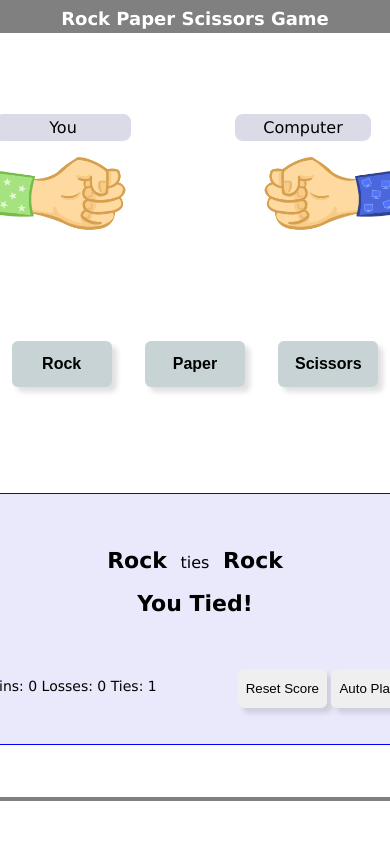
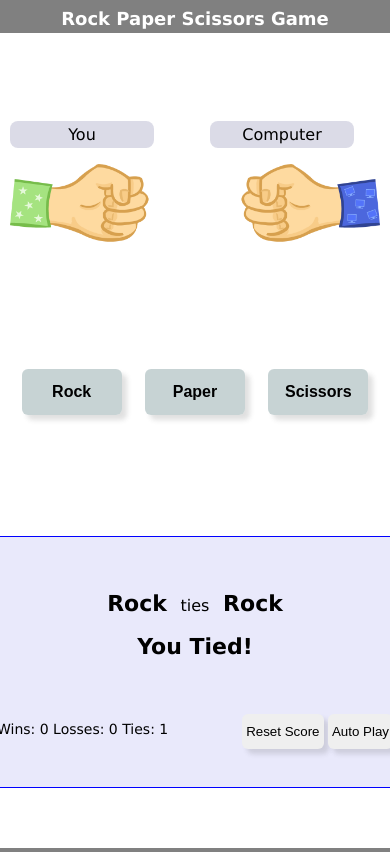
Before and after one commit to jovdim/Rock-Paper-Scissors-Game-Improved-, a plain HTML site: page Rock Paper Scissors Game/index.html in a window 390 px wide. Both pictures are taken after a click on the button "Rock". Shown: the top 852 px of the page. Drawn offline with Linux system fonts and the light colour scheme.

Commit message:
Update style.css

```diff
--- a/Rock Paper Scissors Game/style.css
+++ b/Rock Paper Scissors Game/style.css
@@ -220,6 +220,58 @@ span {
   }
 }
 
+@media only screen and (max-width: 460px) {
+  .main {
+    width: 452px;
+    height: 100vh;
+    border: gray solid 4px;
+  }
+  .js-stat {
+    width: 452px;
+    justify-content: space-around;
+  }
+  .img-quality {
+    width: 170px;
+  }
+  .status {
+    width: 370px;
+    margin: 0;
+    margin-top: 12px;
+  }
+.css-result{
+  margin-top: 12px;
+}
+
+
+  .js-del-btn,
+  .js-auto-play {
+    padding: 10px 4px;
+    text-align: center;
+    margin-top: 4px;
+  }
+  .child-descriptionTwo {
+    font-size: 14px;
+    display: flex;
+    justify-content: space-around;
+    align-items: center;
+
+  }
+  .main-btn-div{
+    width: 370px;
+    display: flex;
+    justify-content: space-around;
+  }
+  .js-scoring {
+    margin-right: 18px;
+  }
+  .description {
+    justify-content: space-evenly;
+   height: 250px;
+
+  }
+}
+
+
 
 @media only screen and (max-width: 350px) {
   .main {
```
